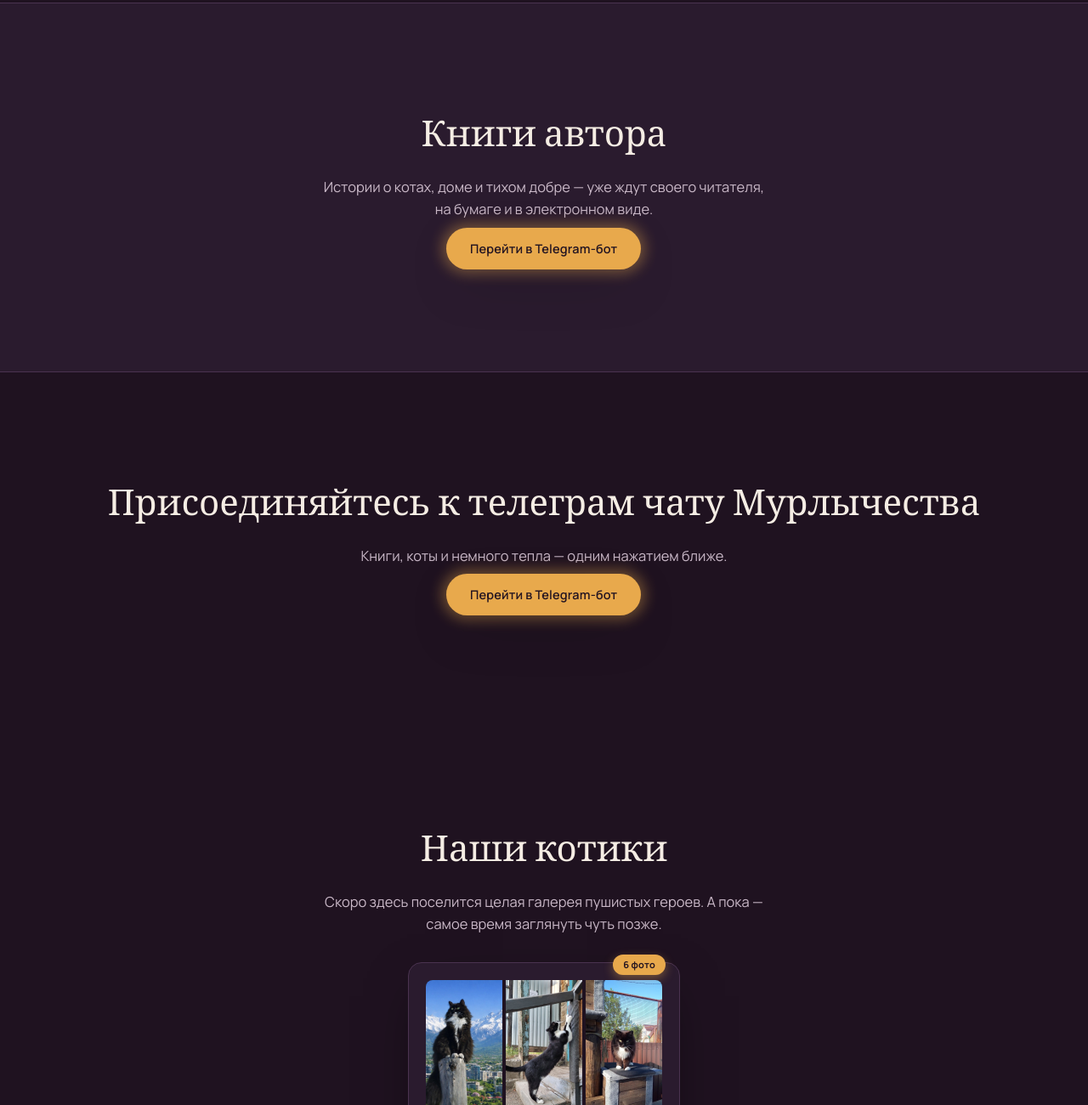
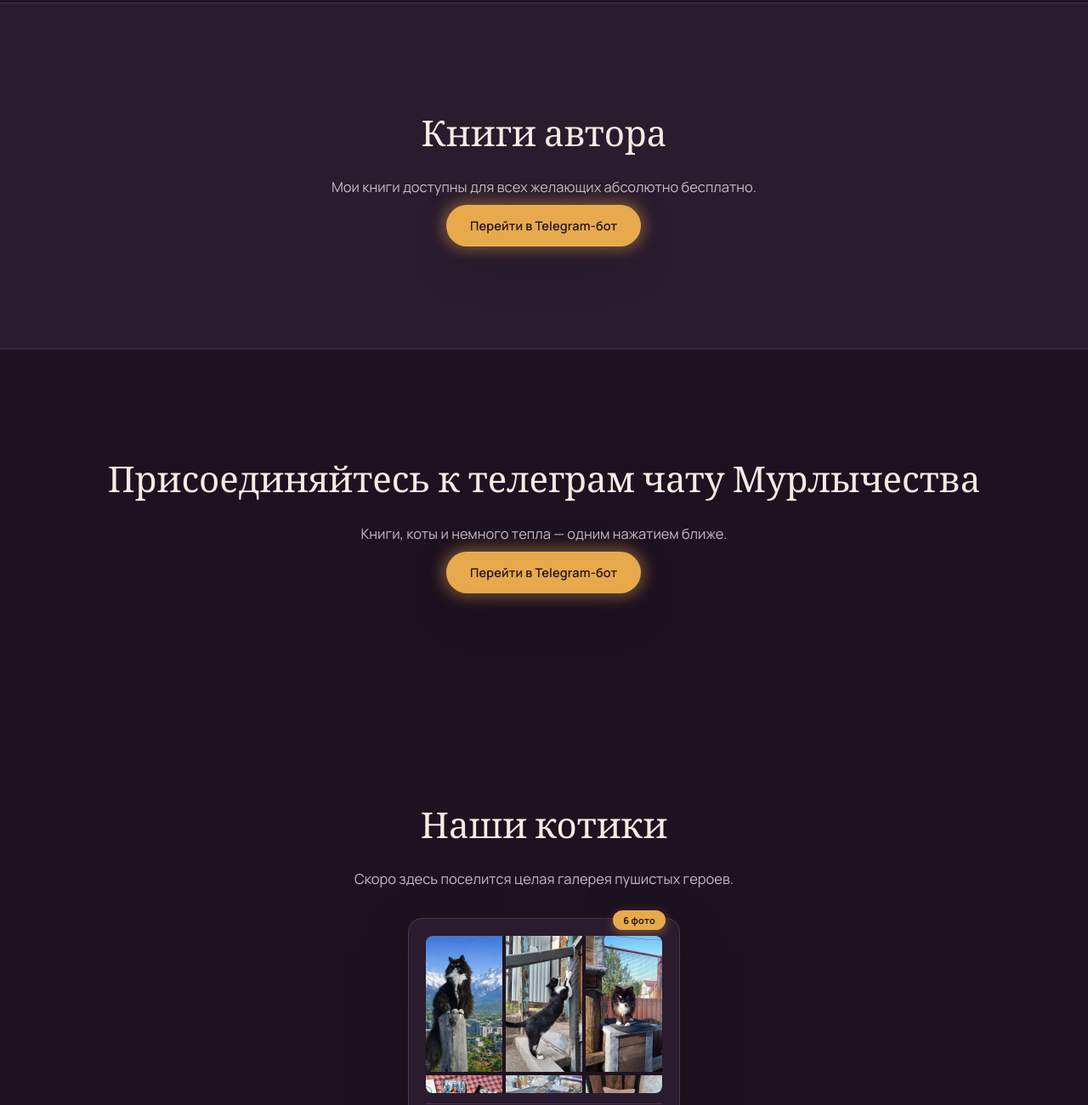
Before and after one commit to dalmatinec/satpaev, a plain HTML site: page index.html in a window 1280 px wide. Shown: the part 1809-3109 px from the top of the page at 85% size. Drawn offline with Linux system fonts and the light colour scheme.

Commit message:
Update index.html

```diff
--- a/index.html
+++ b/index.html
@@ -115,7 +115,7 @@
   <section class="section section-alt" id="books">
     <div class="section-inner">
       <h2 class="section-title reveal">Книги автора</h2>
-      <p class="section-lead reveal">Истории о котах, доме и тихом добре — уже ждут своего читателя, на бумаге и в электронном виде.</p>
+      <p class="section-lead reveal">Мои книги доступны для всех желающих абсолютно бесплатно.</p>
       <a class="btn btn-primary btn-large reveal" href="https://t.me/vashe_murbot" target="_blank" rel="noopener">Перейти в Telegram-бот</a>
     </div>
   </section>
@@ -131,7 +131,7 @@
   <section class="section" id="cats">
     <div class="section-inner">
       <h2 class="section-title reveal">Наши котики</h2>
-      <p class="section-lead reveal">Скоро здесь поселится целая галерея пушистых героев. А пока — самое время заглянуть чуть позже.</p>
+      <p class="section-lead reveal">Скоро здесь поселится целая галерея пушистых героев.</p>
       <button class="btn btn-ghost btn-large reveal" id="cats-gallery-btn" type="button" aria-disabled="true">Посмотреть котиков</button>
     </div>
   </section>
```
